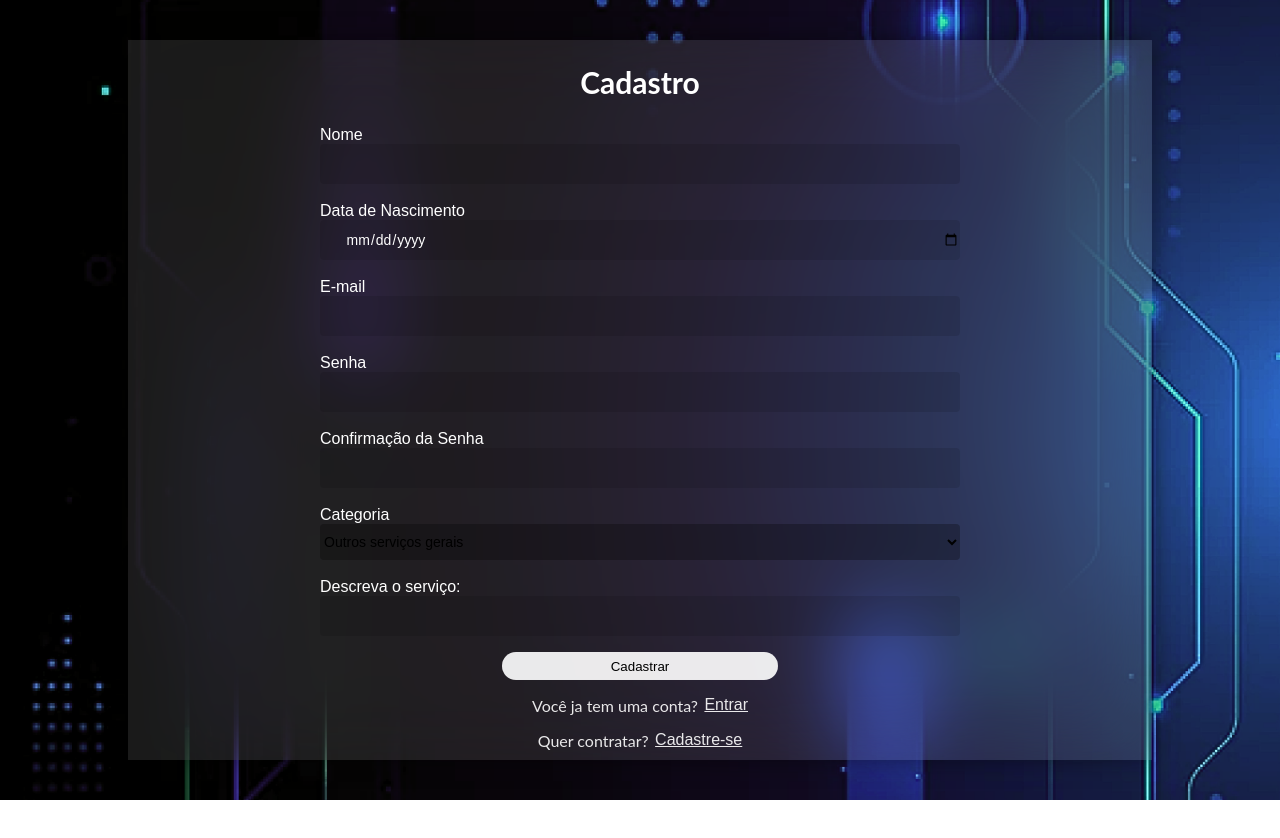
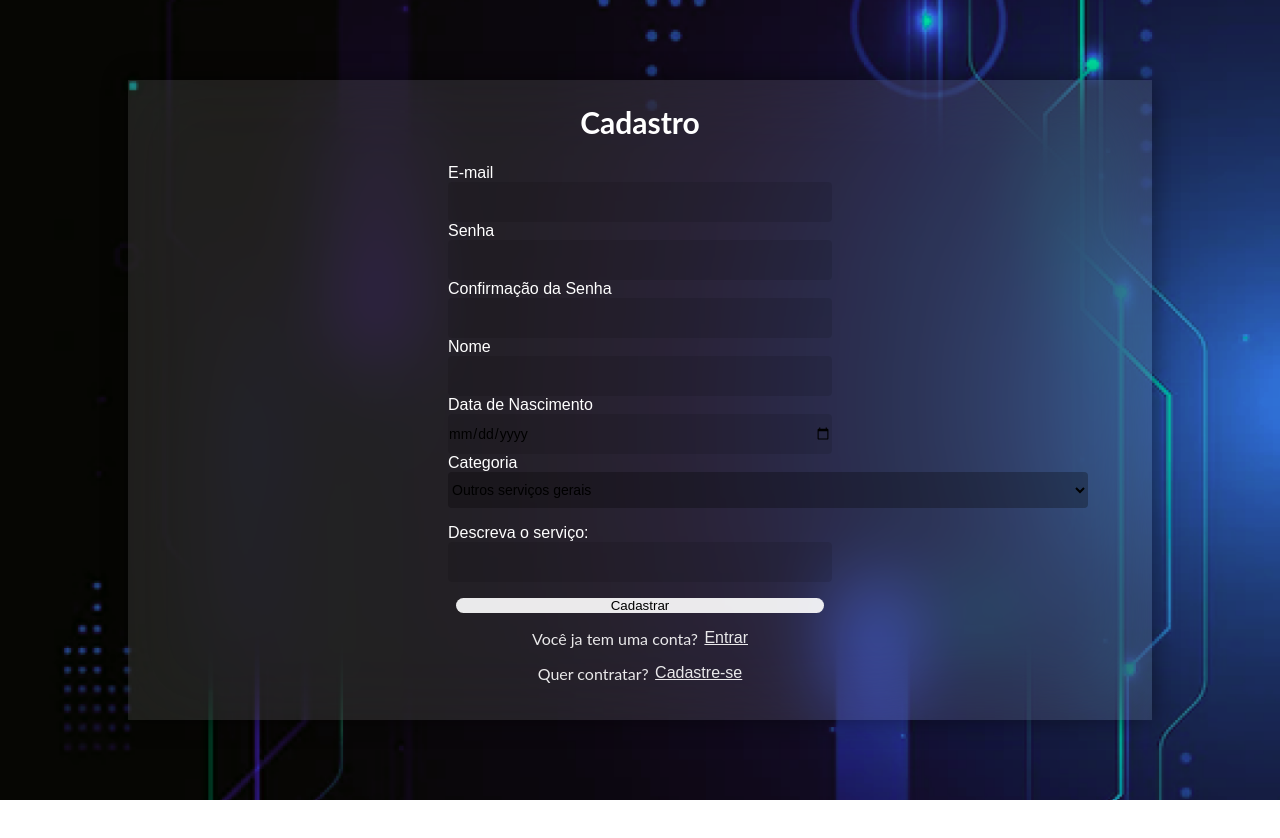
Before and after one commit to midnight1thais/shework, a React (Create React App) app: page / in a window 1280 px wide. Shown: the top 838 px of the page. After the commit the page ends 800 px from the top, so only its background shows below. Built offline with nearby package versions, Linux system fonts and the light colour scheme.

Commit message:
alterações Paula e Gui

```diff
--- a/src/componentes/RegisterMain/RegisterMain.js
+++ b/src/componentes/RegisterMain/RegisterMain.js
@@ -1,10 +1,10 @@
 import React, { useState } from 'react';
 
 
-import { Background, Container, Div, Main, Title, Input, Select, ContactForm, Button, LinkA, Entrar} from './style'
+import { Background, Container, Main, Title, Input, Select, ContactForm, Button, LinkA, Entrar, LabelStyle, DivStyle } from './style'
 
 
-function RegisterMain(){
+function RegisterMain() {
 
     const [servico, setServico] = useState('gerais');
     const [outrosServicos, setOutrosServicos] = useState('');
@@ -20,56 +20,57 @@ function RegisterMain(){
         setOutrosServicos(event.target.value);
     };
 
-    return(
+    return (
         <>
             <Background>
                 <Main>
                     <Container>
                         <Title>Cadastro</Title>
-                <div class="contact">
                             <ContactForm>
-                        <Div>
-                            <label>Nome</label>
-                            <Input type="text"/>
-                        </Div>
-                        <Div>
-                            <label>Data de Nascimento</label>
-                            <Input type="date"/>
-                        </Div>
-                        <Div>
-                            <label>E-mail</label>
-                            <Input type="text"/>
-                        </Div>
-                        <Div>
-                            <label>Senha</label>
-                            <Input type="password"/>
-                        </Div>
-                        <Div>
-                            <label>Confirmação da Senha</label>
-                            <Input type="password"/>
-                        </Div>
-                        <Div> {/* Linha corrigida */}
-                            <Div>
-                                <label htmlFor="servico">Categoria</label >
+                                <DivStyle>
+                                    <LabelStyle>E-mail
+                                        <Input type="text" />
+                                    </LabelStyle>
+
+                                    <LabelStyle>Senha
+                                        <Input type="password" />
+                                    </LabelStyle>
+
+                                    <LabelStyle>Confirmação da Senha
+                                        <Input type="password" />
+                                    </LabelStyle>
+
+                                    <LabelStyle>Nome
+                                        <Input type="text" />
+                                    </LabelStyle>
+
+                                    <LabelStyle>Data de Nascimento
+                                        <Input type="date" />
+                                    </LabelStyle>
+
+                                    <LabelStyle htmlFor="servico">Categoria
                                         <Select id="servico" value={servico} onChange={handleChange} type='text'>
                                             <option value="gerais" type='text'>Outros serviços gerais</option>
                                             <option value="ti" type='text'>Técnico TI</option>
                                         </Select>
+                                    </LabelStyle>
+
 
                                     {servico === 'gerais' && (
-                                    <Div>
-                                    <label htmlFor="outrosServicosInput">Descreva o serviço:</label>
+                                        <LabelStyle
+                                            htmlFor="outrosServicosInput">Descreva o serviço:
                                             <Input
                                                 type="text"
                                                 id="outrosServicosInput"
                                                 value={outrosServicos}
                                                 onChange={handleOutrosServicosChange}
                                             />
-                                    </Div>
+                                        </LabelStyle>
                                     )}
-                            </Div>
-                        </Div>
-                        <Button value="Cadastrar" type="submit"/>
+
+                                </DivStyle>
+
+                                    <Button value="Cadastrar" type="submit" />
                                     <Entrar>
                                         <p>Você ja tem uma conta?</p>
                                         <LinkA> Entrar</LinkA>
@@ -81,7 +82,6 @@ function RegisterMain(){
                             </ContactForm>
 
 
-                </div>
 
                     </Container>
                 </Main>
--- a/src/componentes/RegisterMain/style.jsx
+++ b/src/componentes/RegisterMain/style.jsx
@@ -1,14 +1,14 @@
 import styled from 'styled-components';
 
-import fundo from '../../assets/fundo.svg';
+import fundo from '../../assets/fundo.png';
 
 
 export const Background = styled.div`
     background-image: url(${fundo});
     background-repeat: no-repeat;
     background-size: cover;
-    height: 100vh;
-    width: 100vw;
+    min-height: 100vh;
+    /* width: 100%; */
 
     display: flex;
     justify-content: center; /* Centraliza horizontalmente */
@@ -16,7 +16,7 @@ export const Background = styled.div`
 `
 
 export const Main = styled.main`
-    height: 90vh;
+    height: 80vh;
     width: 80vw;
 
     background-color: rgba(255, 255, 255, 0.1) /* Cor preta com 50% de transparência */;
@@ -26,7 +26,7 @@ export const Main = styled.main`
 `
 
 export const Container = styled.section`
-    height: 100vh;
+    /* height: 100vh; */
     padding: 0vh 8vw 0vh 8vw;
 `
 
@@ -34,21 +34,27 @@ export const ContactForm = styled.section`
     display: flex;
     flex-direction: column;
     align-items: center;
-    padding: 0vh 8vw 0vh 8vw;
+    /* padding: 0vh 8vw 0vh 8vw; */
     gap: 1rem;
 
-    height: 100vh;
+    /* height: 100vh; */
 
 `
 
-export const Div = styled.div`
-    input[type="text"],
+export const DivStyle = styled.div`
+    display: flex;
+    flex-direction: row;
+    width: 30vw;
+    flex-wrap: wrap;
+`
+
+export const LabelStyle = styled.label`
+    /* input[type="text"],
     input[type="password"],
-    input[type="date"] {
+    input[type="date"]
     color: #FFFFFF;
-    text-indent: 1vw;
-  }
-    label{
+    text-indent: 1vw; */
+
     align-self: flex-start;
 
     font-family: 'Poppins', sans-serif;
@@ -56,7 +62,8 @@ export const Div = styled.div`
     font-weight: 300;
     color:#FFFFFF;
 
-}
+
+
 
 `
 
@@ -77,7 +84,7 @@ export const Title = styled.h1`
 
 
 export const Input = styled.input`
-    width: 50vw;
+    width: 30vw;
     height: 5vh;
 
     font-family: 'Poppins', sans-serif;
```
Also changed, not shown: src/assets/fundo.png (added), src/assets/fundo.svg (deleted). Lines whose indentation alone changed are shown as unchanged.
